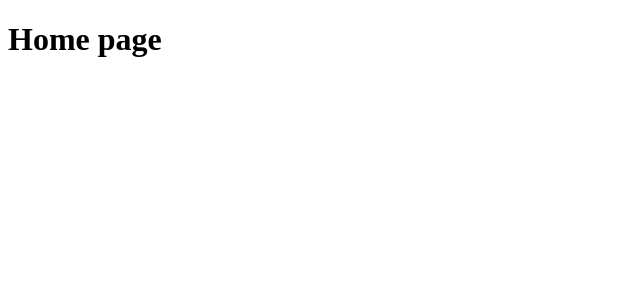
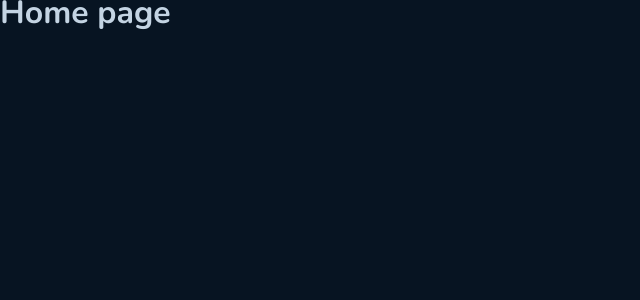
Before and after one commit to leolive1506/github-blog, a React (Vite) app: page / in a window 1280 px wide. Shown: the top 300 px of the page, without its empty margins (0-640 px from the left). Built offline with nearby package versions, Linux system fonts and the light colour scheme.

Commit message:
create global styles

```diff
--- a/index.html
+++ b/index.html
@@ -2,9 +2,14 @@
 <html lang="en">
   <head>
     <meta charset="UTF-8" />
+
+    <link rel="preconnect" href="https://fonts.googleapis.com" />
+    <link rel="preconnect" href="https://fonts.gstatic.com" crossorigin />
+
     <link rel="icon" type="image/svg+xml" href="/vite.svg" />
     <meta name="viewport" content="width=device-width, initial-scale=1.0" />
-    <title>Vite + React + TS</title>
+    <link href="https://fonts.googleapis.com/css2?family=Nunito:wght@400;700&display=swap" rel="stylesheet" />
+    <title>Github blog</title>
   </head>
   <body>
     <div id="root"></div>
--- a/package.json
+++ b/package.json
@@ -9,9 +9,11 @@
     "preview": "vite preview"
   },
   "dependencies": {
+    "@types/styled-components": "^5.1.26",
     "react": "^18.2.0",
     "react-dom": "^18.2.0",
-    "react-router-dom": "^6.6.1"
+    "react-router-dom": "^6.6.1",
+    "styled-components": "^5.3.6"
   },
   "devDependencies": {
     "@types/react": "^18.0.26",
--- a/src/App.tsx
+++ b/src/App.tsx
@@ -1,7 +1,15 @@
+import { ThemeProvider } from "styled-components";
 import { Router } from "./Router";
+import { GlobalStyle } from "./styles/global";
+import { defaultTheme } from "./styles/themes/default";
 
 export function App() {
   return (
-    <Router />
+    <>
+      <ThemeProvider theme={defaultTheme}>
+        <Router />
+        <GlobalStyle />
+      </ThemeProvider>
+    </>
   )
 }
--- /dev/null
+++ b/src/styles/global.ts
@@ -0,0 +1,27 @@
+import { createGlobalStyle } from 'styled-components'
+
+export const GlobalStyle = createGlobalStyle`
+  * {
+    margin: 0;
+    border: 0;
+    box-sizing: border-box
+  }
+
+  :focus {
+    outline: 0;
+    box-shadow: 0 0 0 2px ${(props) => props.theme.blue}
+  }
+
+  body {
+    background: ${(props) => props.theme['base-background']};
+    color: ${(props) => props.theme['base-subtitle']};
+    -webkit-font-smoothing: antialiased;
+  }
+
+  body, input, textarea, button {
+    font-family: 'Nunito', sans-serif;
+    font-weight: 400;
+    font-size: 1rem;
+    line-height: 160%;
+  }
+`
--- /dev/null
+++ b/src/styles/themes/default.ts
@@ -0,0 +1,15 @@
+export const defaultTheme = {
+  blue: '#3294F8',
+  'base-title': '#E7EDF4',
+  'base-subtitle': '#C4D4E3',
+  'base-text': '#AFC2D4',
+
+  'base-span': '#7B96B2',
+  'base-label': '#3A536B',
+  'base-border': '#1C2F41',
+  'base-post': '#112131',
+
+  'base-profile': '#0B1B2B',
+  'base-background': '#071422',
+  'base-input': '#040F1A',
+}
```
Also changed, not shown: src/@types/styled.d.ts (added, +9 -0 lines), 1 other file (tests, documents, lock files or other folders).
